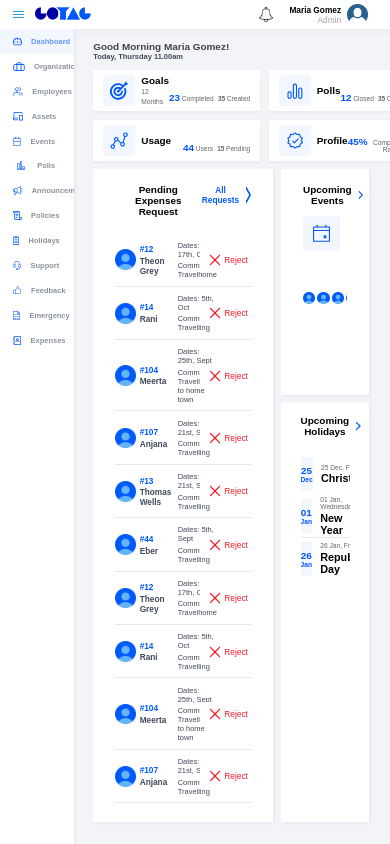
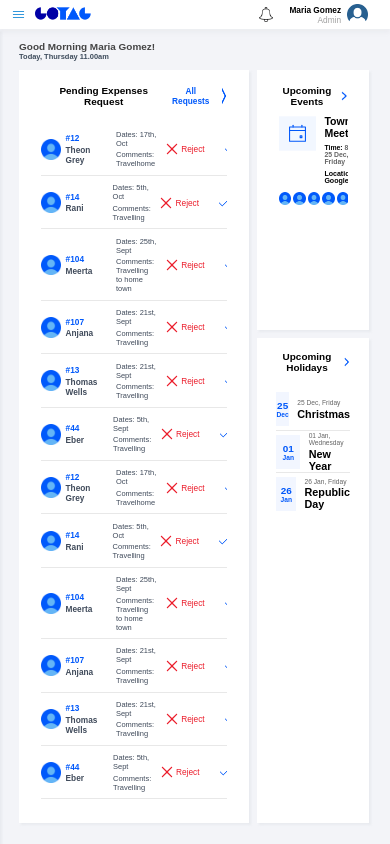
Before and after one commit to Vishwas-MH/gotag, a React (Create React App) app: page /Dashboard in a window 390 px wide. Built offline with nearby package versions, Linux system fonts and the light colour scheme.

Commit message:
responsiveness

```diff
--- a/package.json
+++ b/package.json
@@ -8,11 +8,14 @@
     "@testing-library/user-event": "^12.8.3",
     "react": "^17.0.2",
     "react-dom": "^17.0.2",
+    "react-redux": "^7.2.6",
     "react-router": "^5.2.1",
     "react-router-dom": "^5.3.0",
     "react-scripts": "4.0.3",
+    "react-select-search": "^3.0.8",
     "react-table": "^7.7.0",
     "react-table-scrollbar": "^0.1.11",
+    "redux": "^4.1.2",
     "web-vitals": "^1.1.2"
   },
   "scripts": {
--- a/src/App.css
+++ b/src/App.css
@@ -9,6 +9,25 @@ main{
   z-index: 5;
 }
 
+::-webkit-scrollbar{
+  width: 0px ;
+}
+
+::-webkit-scrollbar-thumb {
+  background-color: #e2e1e1 ;
+  border-radius: 10rem ;
+  height: 60%;
+  border: 1px solid #e2e1e1 ;
+}
+
+::-webkit-scrollbar-track-piece:start {
+  background: transparent ;
+}
+
+::-webkit-scrollbar-track-piece:end {
+  background: transparent ;
+}
+
 @import url('https://fonts.googleapis.com/css2?family=Mulish:wght@200&display=swap');
 @import url('https://fonts.googleapis.com/css2?family=Mulish:wght@300&display=swap');
 @import url('https://fonts.googleapis.com/css2?family=Mulish:wght@400&display=swap');
--- a/src/App.js
+++ b/src/App.js
@@ -20,14 +20,15 @@ import EmployeesCrumb from './pages/employees/EmployeesCrumb';
 
 const App = () => {
 
+  const [open, setOpen] = useState(false);
   const [selected, setSelected] = useState(1);
   //console.log(selected);
   return (
     <Router>
       <div className="App">
-        <Header selected={selected} setSelected={setSelected}/>
+        <Header selected={selected} setSelected={setSelected} open={open} setOpen={setOpen}/>
         <main>
-          <Navbar selected={selected} setSelected={setSelected}/>
+          <Navbar selected={selected} setSelected={setSelected} open={open} setOpen={setOpen}/>
           <Switch>
             <Route exact path = "/">
               <Redirect to="/Dashboard"/>
--- a/src/components/header/Header.js
+++ b/src/components/header/Header.js
@@ -10,10 +10,10 @@ const Header = (props) => {
 
     // selected = props.selected;
     // setSelected = props.setSelected;
-
+    console.log(props.open);
     return (
         <header className="appHeader">
-            <img className="hamburger" src={icon_hamburger} alt=""></img>
+            <img className="hamburger" aria-hidden="true" id="hamburgerBtn" src={icon_hamburger} alt="" open={props.open} onClick={() => props.setOpen(!props.open)}></img>
             <Link to="/Dashboard" onClick={() => props.setSelected(1)}>
             <img className="gotagImage" src={gotagImage} alt=""></img>
             </Link>
--- a/src/components/navbar/Navbar.css
+++ b/src/components/navbar/Navbar.css
@@ -1,18 +1,19 @@
 .navBar {
+  display: flex;
+  flex-direction: column;
+}
+
+.navBarContainer{
   width: 19%;
   height: calc(100% - 3.1rem);
   box-shadow: 2px 2px 2px 0 rgba(172, 181, 189, 0.15);
   background-color: #fff;
-  display: flex;
-  flex-direction: column;
   overflow: hidden;
   overflow-y: scroll;
   position: relative;
   z-index: 10;
-}
-
-::-webkit-scrollbar {
-  display: none;
+  position: fixed;
+  /* left: -100%; */
 }
 
 .navBar li{
--- a/src/components/navbar/Navbar.js
+++ b/src/components/navbar/Navbar.js
@@ -7,8 +7,9 @@ import { Link } from "react-router-dom";
 const Navbar = (props) => {
 
     //console.log(selected);
-
+    console.log(props.open);
     return (
+        <div className="navBarContainer" id={props.open ? "side_menu_active" : "side_menu"}>
         <ul className="navBar">
             {NavCardList.map((navList) => {
                 return (
@@ -25,6 +26,7 @@ const Navbar = (props) => {
                 )
             })}
         </ul>
+        </div>
     );
 };
 
--- a/src/index.css
+++ b/src/index.css
@@ -75,3 +75,47 @@ body {
 		font-size: 20px;
 	}
 }
+
+@media only screen and (min-width: 2200px){
+	*{
+		font-size: 24px;
+	}
+}
+
+@media only screen and (min-width: 2400px){
+	*{
+		font-size: 26px;
+	}
+}
+
+@media only screen and (max-width: 770px){
+	*{
+		font-size: 8.3px;
+	}
+	.navBarContainer{
+		transform: translateX(-100%);
+		transition: all 300ms;
+	}
+	.mainContent{
+		width: 100% !important;
+	}
+	.employees-page{
+		width: 100% !important;
+	}
+	#side_menu_active{
+		width: 30%;
+		transform: translateX(1%);
+		transition: all 300ms;
+	}
+
+}
+
+@media only screen and (max-width: 600px){
+	.Dashboard-cards{
+		display: none!important;
+	}
+
+	.Dashboard-items{
+		height: calc(100% - 3rem)!important;
+	}
+}
--- a/src/pages/dashboard/Dashboard.css
+++ b/src/pages/dashboard/Dashboard.css
@@ -1,4 +1,6 @@
 .mainContent {
+  position: fixed;
+  right: 0%;
   width: 81%;
   height: calc(100% - 3.5rem);
   background-color: #f3f4f8;
@@ -49,6 +51,10 @@
   row-gap: 1.8rem;
 }
 
+.Dashboard-items-left ::-webkit-scrollbar{
+  width: 4px ;
+}
+
 .expense-header,
 .events-header {
   display: flex;
@@ -85,7 +91,7 @@
 
 .expenses-container{
     height: calc(100% - 1.8rem);
-    overflow-y: scroll;
+    overflow-y: overlay;
 }
 
 .expense-card{
@@ -114,6 +120,7 @@
   display: flex;
   flex-direction: column;
   row-gap: 1rem;
+  overflow-y: overlay;
 }
 
 .events-header {
@@ -219,7 +226,7 @@
 
 .holidays-container {
   height: 86%;
-  overflow-y: scroll;
+  overflow-y: overlay;
 }
 
 .holiday-card {
--- a/src/pages/employees/Employees.css
+++ b/src/pages/employees/Employees.css
@@ -8,6 +8,8 @@
     background-color: #f3f4f8;
     /* padding: 1.5rem 2.3rem 2.5rem 2.3rem; */
     justify-content: space-between;
+    position: fixed;
+    right: 0%;
 }
 
 .employees-breadcrumbs{
--- a/src/pages/employees/EmployeesCrumb.css
+++ b/src/pages/employees/EmployeesCrumb.css
@@ -8,6 +8,8 @@
     background-color: #f3f4f8;
     /* padding: 1.5rem 2.3rem 2.5rem 2.3rem; */
     justify-content: flex-start;
+    position: fixed;
+    right: 0%;
 }
 
 .employees-breadcrumbs{
```
Also changed, not shown: 1 other file (tests, documents, lock files or other folders).
